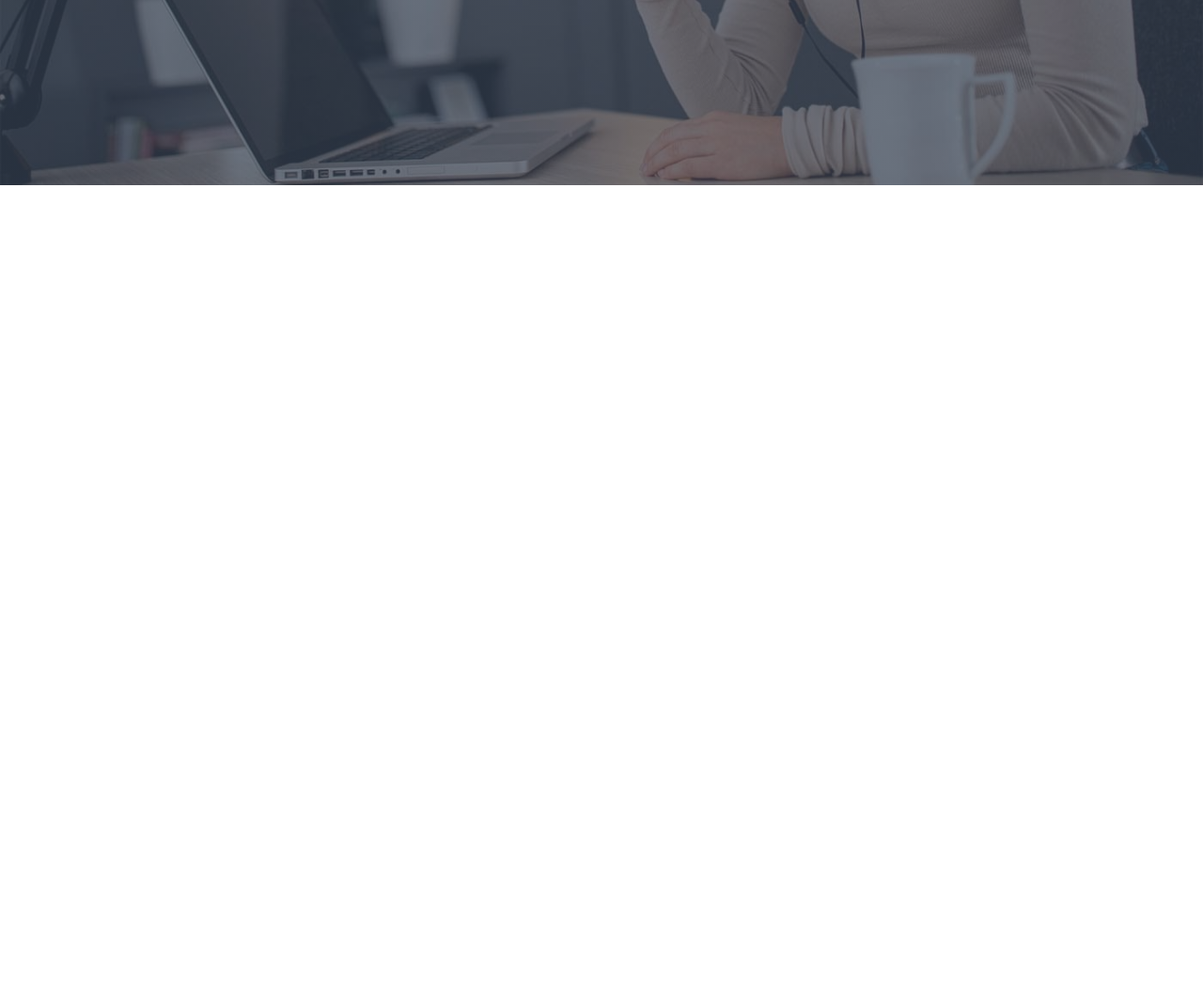
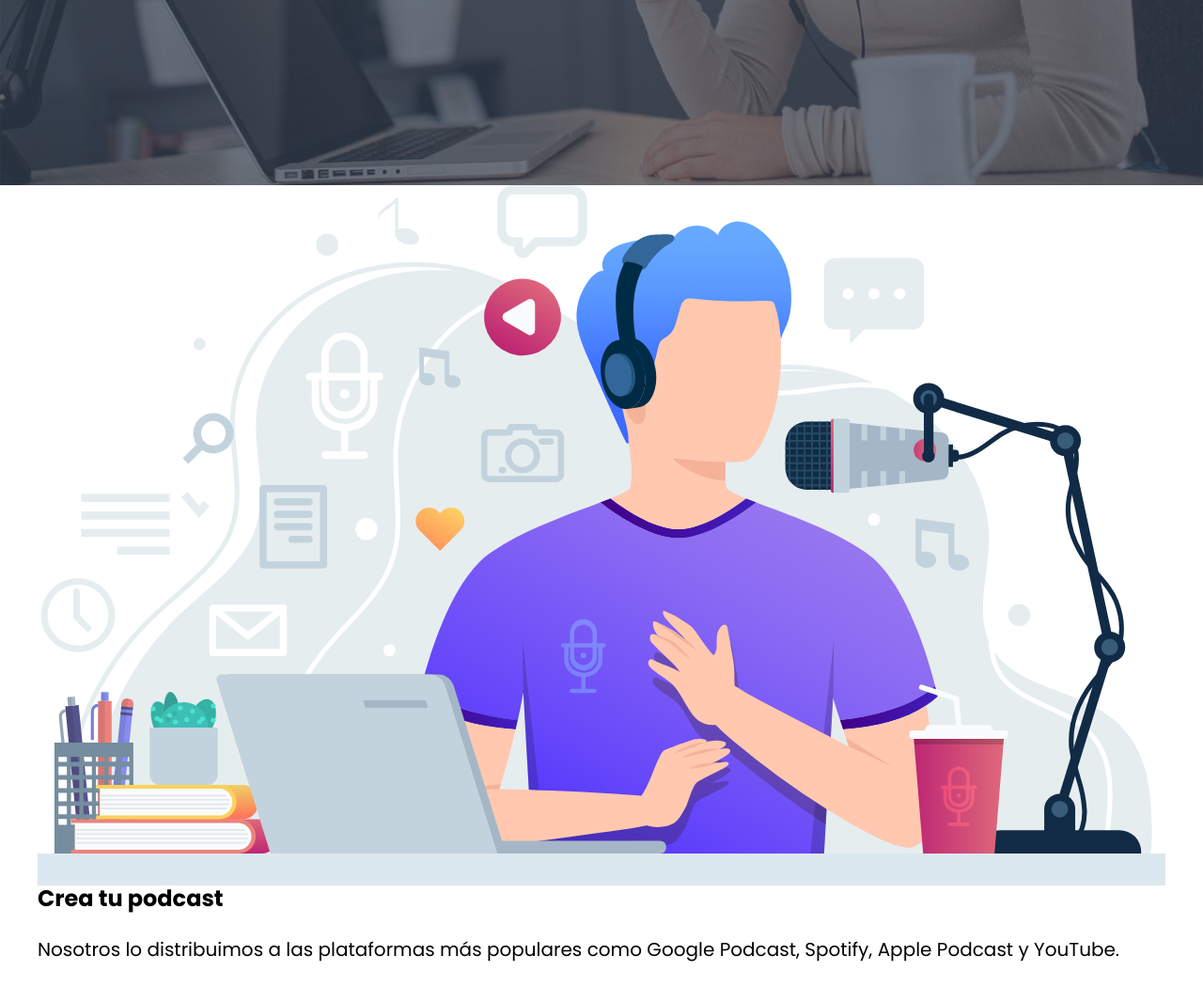
Before and after one commit to LuisMarioSolano/podcast-fm, a website: page index.html in a window 1280 px wide. Shown: the part 602-1652 px from the top of the page at 94% size. Before the commit the page ends 800 px from the top, so only its background shows below. Drawn offline with nearby package versions, Linux system fonts and the light colour scheme; files that its build step writes are made by us from their sources.

Commit message:
Update index.html: Add elements for Crea tu podcast

```diff
--- a/index.html
+++ b/index.html
@@ -25,6 +25,17 @@
             </div>
         </div>
     </header>
+    <section class="contenedor seccion">
+      <div class="crea-grid">
+        <div class="imagen">
+          <img src="build/img/imagen_podcast.svg" alt="imagen podcast">
+        </div>
+        <div class="contenido">
+          <h2>Crea tu podcast</h2>
+          <p>Nosotros lo distribuimos a las plataformas más populares como Google Podcast, Spotify, Apple Podcast y YouTube.</p>
+        </div>
+      </div>
+    </section>
 
 
   </body>
```
